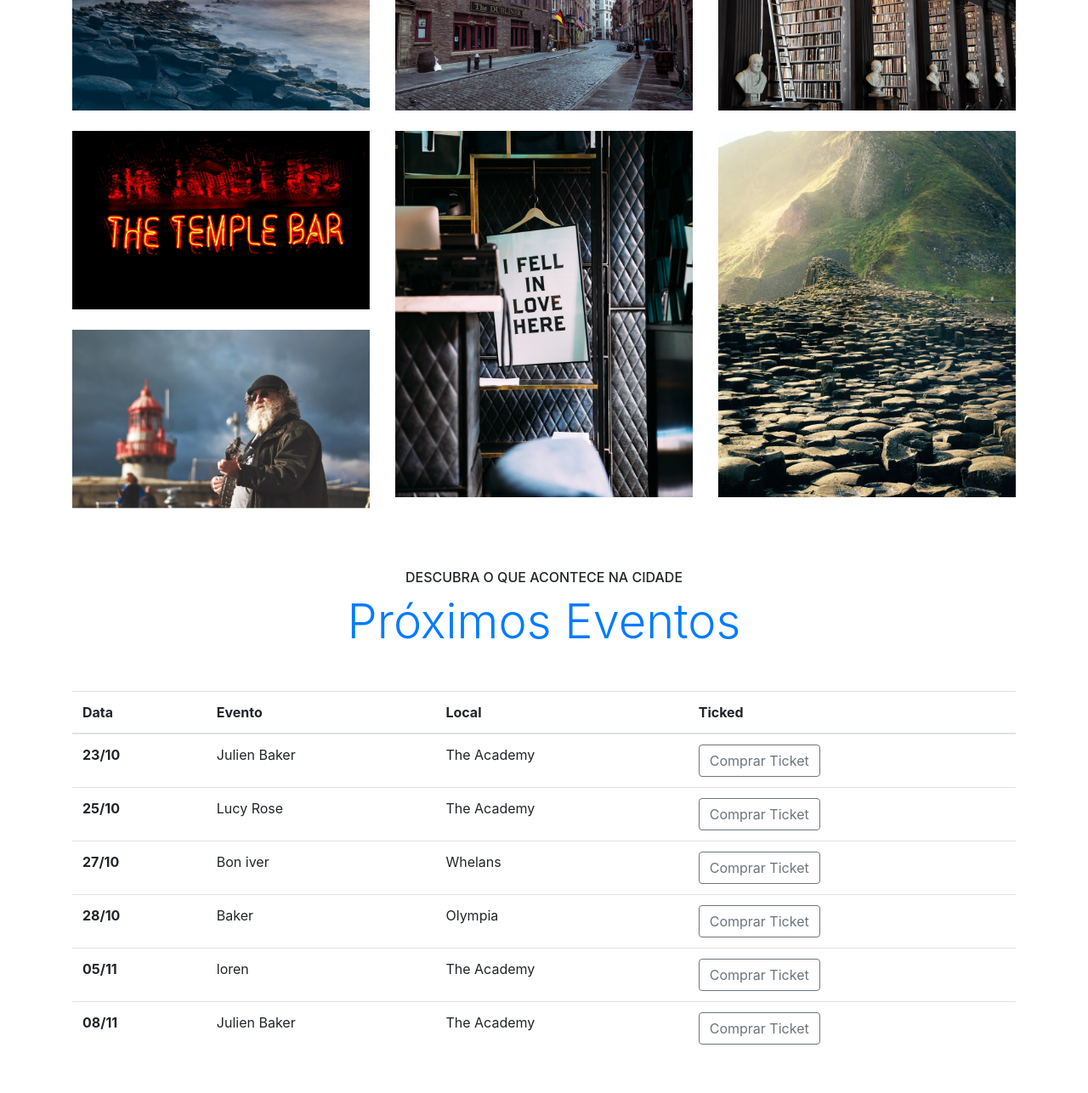
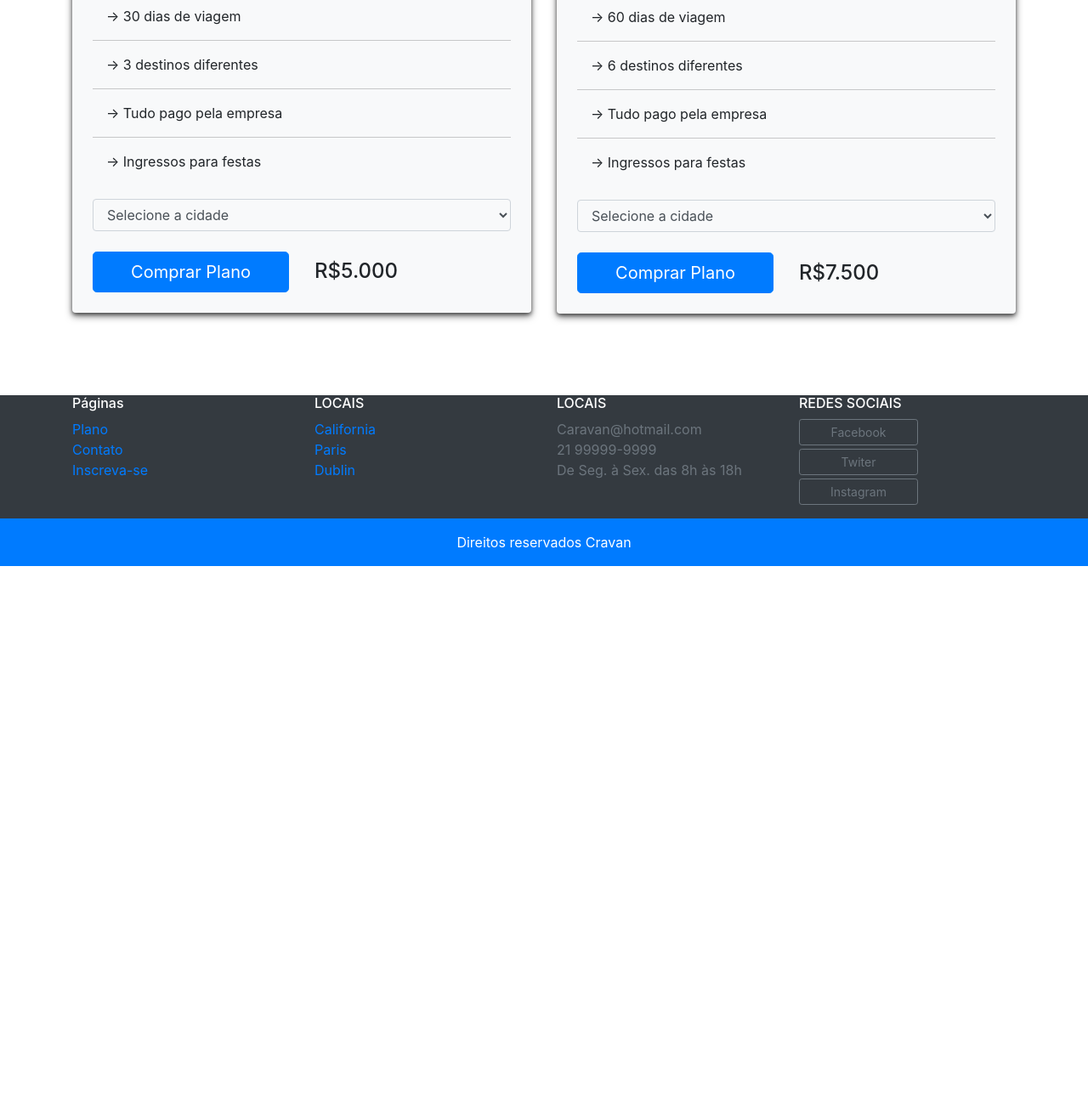
Before and after one commit to atilavieira/Caravan-Bootstrap, a plain HTML site: page planos.html in a window 1280 px wide. Shown: the part 346-1632 px from the top of the page at 85% size. After the commit the page ends 1012 px from the top, so only its background shows below. Drawn offline with Linux system fonts and the light colour scheme.

Commit message:
add pagina planos

```diff
--- a/css/style.css
+++ b/css/style.css
@@ -11,6 +11,13 @@ body {
   background: url("/img/bg-quote.jpg") center center;
   background-size: cover;
 }
+.lista-plano li + li{
+ border-top:1px solid rgba(0, 0, 0, 0.2) ;
+}
+.lista-plano li{
+padding: 1rem;
+
+}
 @media (max-width: 767px) {
   #home-quote.display-4 {
     font-size: 2.5rem;
--- a/planos.html
+++ b/planos.html
@@ -1,7 +1,7 @@
 <!DOCTYPE html>
 <html lang="pt-br">
   <head>
-    <title>Local</title>
+    <title>Planos</title>
 
     <meta charset="utf-8" />
     <meta
@@ -120,100 +120,72 @@
     <!--imagens de locais-->
     <section class="container ">
       <div class="text-center my-5">
-          <span class="h6 d-block"> O MELHOR DESTINO DA SUA VIAGEM</span>
-          <h1 class="display-4 text-primary">Descubra Dublin<h1>
+          <span class="h6 d-block">SEU PLANO, SUA VIAGEM</span>
+          <h1 class="display-4 text-primary">Escolha o Plano<h1>
       </div>
       <div class="row">
-        <div class="col-md">
-          <img class="img-fluid mb-4" src="/img/local/foto-1.jpg" alt="foto-1" >
-          <img class="img-fluid mb-4" src="/img/local/foto-2.jpg" alt="foto-2" >
-          <img class="img-fluid mb-4" src="/img/local/foto-3.jpg" alt="foto-3" >
+            <div class="col-md mb-5">
+              <div class="bg-light rounded p-4 box-shadow">
+                <h2 class="text-center">Gold</h2>
+                <ul class="lista-plano list-unstyled">
+                  <li>→ 30 dias de viagem</li>
+                  <li>→ 3 destinos diferentes</li>
+                  <li>→ Tudo pago pela empresa</li>
+                  <li>→ Ingressos para festas</li>
+                </ul>
+                <form action="">
+                    <div class="form-group">
+                      <select class="form-control bg-light" id="inputCidades">
+                        <option>Selecione a cidade</option>
+                        <option>Paris</option>
+                        <option>California</option>
+                        <option>Dublin</option>
+                      </select>
                     </div>
-        <div class="col-md">
-          <img class="img-fluid mb-4" src="/img/local/foto-4.jpg" alt="foto-4" >
-          <img class="img-fluid mb-4" src="/img/local/foto-5.jpg" alt="foto-5" >
+                </form>
+                <div class="row align-items-center mt-4">
+                  <div class="col">
+                    <a href="/inscricao.html" class="btn btn-primary btn-lg btn-block">Comprar Plano</a>
                   </div>
-        <div class="col-md">
-          <img class="img-fluid mb-4" src="/img/local/foto-6.jpg" alt="foto-6" >
-          <img class="img-fluid mb-4" src="/img/local/foto-7.jpg" alt="foto-7" >
+                  <div class="col">
+                    <span class="h4">R$5.000</span>
+                  </div>
+                </div>
+              </div>
+            </div>
+            <div class="col-md mb-5">
+              <div class="bg-light rounded p-4 box-shadow">
+                <h2 class="text-center">Platina <span class="badge badge-success">Novo</span></h2>
+                <ul class="lista-plano list-unstyled">
+                  <li>→ 60 dias de viagem </li>
+                  <li>→ 6 destinos diferentes </li>
+                  <li>→ Tudo pago pela empresa </li>
+                  <li>→ Ingressos para festas </li>
+                </ul>
+                <form action="">
+                    <div class="form-group">
+                      <select class="form-control bg-light" id="inputCidades">
+                        <option>Selecione a cidade</option>
+                        <option>Paris</option>
+                        <option>California</option>
+                        <option>Dublin</option>
+                      </select>
+                    </div>
+                </form>
+                <div class="row align-items-center mt-4">
+                  <div class="col">
+                    <a href="/inscricao.html" class="btn btn-primary btn-lg btn-block">Comprar Plano</a>
+                  </div>
+                  <div class="col">
+                    <span class="h4">R$7.500</span>
+                  </div>
+                </div>
+              </div>
             </div>
           </div>
     </section>
-    <section class="container ">
-      <div class="text-center my-5">
+    <!--Tabela-->
 
-        <span class="h6 d-block"> DESCUBRA O QUE ACONTECE NA CIDADE</span>
-        <h1 class="display-4 text-primary">Próximos Eventos<h1>
-      </div>
-      <table class="table table-hover table responsive-md">
-        <thead>
-          <tr>
-            <th scope="col">Data</th>
-            <th scope="col">Evento</th>
-            <th scope="col">Local</th>
-            <th scope="col">Ticked</th>
-          </tr>
-        </thead>
-        <tbody>
-          <tr>
-            <th scope="row">23/10</th>
-            <td>Julien Baker</td>
-            <td>The Academy</td>
-            <td>
-              <a href="#" class="btn btn-outline-secondary">Comprar Ticket</a>
-            </td>
-
-          </tr>
-          <tr>
-            <th scope="row">25/10</th>
-            <td>Lucy Rose</td>
-            <td>The Academy</td>
-            <td>
-              <a href="#" class="btn btn-outline-secondary">Comprar Ticket</a>
-            </td>
-
-          </tr>
-          <tr>
-            <th scope="row">27/10</th>
-            <td>Bon iver</td>
-            <td>Whelans</td>
-            <td>
-              <a href="#" class="btn btn-outline-secondary">Comprar Ticket</a>
-            </td>
-
-          </tr>
-          <tr>
-            <th scope="row">28/10</th>
-            <td>Baker</td>
-            <td>Olympia</td>
-            <td>
-              <a href="#" class="btn btn-outline-secondary">Comprar Ticket</a>
-            </td>
-
-          </tr>
-          <tr>
-            <th scope="row">05/11</th>
-            <td>loren</td>
-            <td>The Academy</td>
-            <td>
-              <a href="#" class="btn btn-outline-secondary">Comprar Ticket</a>
-            </td>
-
-          </tr>
-          <tr>
-            <th scope="row">08/11</th>
-            <td>Julien Baker</td>
-            <td>The Academy</td>
-            <td>
-              <a href="#" class="btn btn-outline-secondary">Comprar Ticket</a>
-            </td>
-
-          </tr>
-        </tbody>
-
-      </table>
-
-    </section>
 
     <!--Footer-->
     <footer class="bg-dark text-white mt-5">
@@ -246,10 +218,10 @@
           </div>
           <div class="col-md-2">
             <h4 class="h6">REDES SOCIAIS</h4>
-            <ul class="list-unstyled">
+            <ul class="list-unstyled ">
               <li>
                 <a
-                  class="btn btn-outline-secondary btn-sm btn-block md-2"
+                  class="btn btn-outline-secondary btn-sm btn-block md-2 mt-1"
                   href="#"
                   style="max-width: 140px"
                   >Facebook</a
@@ -257,7 +229,7 @@
               </li>
               <li>
                 <a
-                  class="btn btn-outline-secondary btn-sm btn-block md-2"
+                  class="btn btn-outline-secondary btn-sm btn-block md-2 mt-1"
                   href="#"
                   style="max-width: 140px"
                   >Twiter</a
@@ -265,7 +237,7 @@
               </li>
               <li>
                 <a
-                  class="btn btn-outline-secondary btn-sm btn-block md-2"
+                  class="btn btn-outline-secondary btn-sm btn-block md-2 mt-1"
                   href="#"
                   style="max-width: 140px"
                   >Instagram</a
```
Also changed, not shown: california.html (+8 -8 lines), dublin.html (+4 -4 lines), index.html (+4 -4 lines), paris.html (+4 -4 lines). Lines whose indentation alone changed are shown as unchanged.
